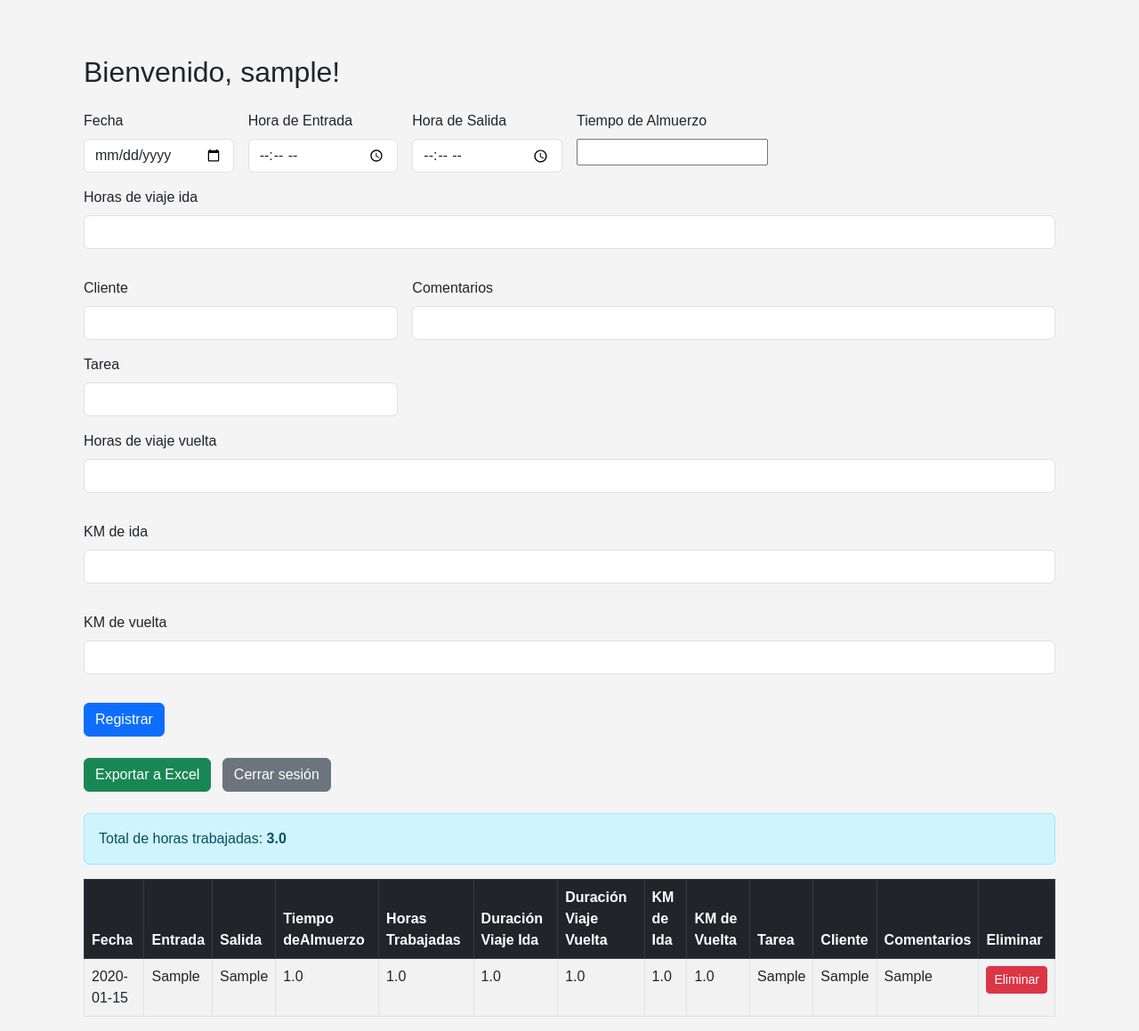
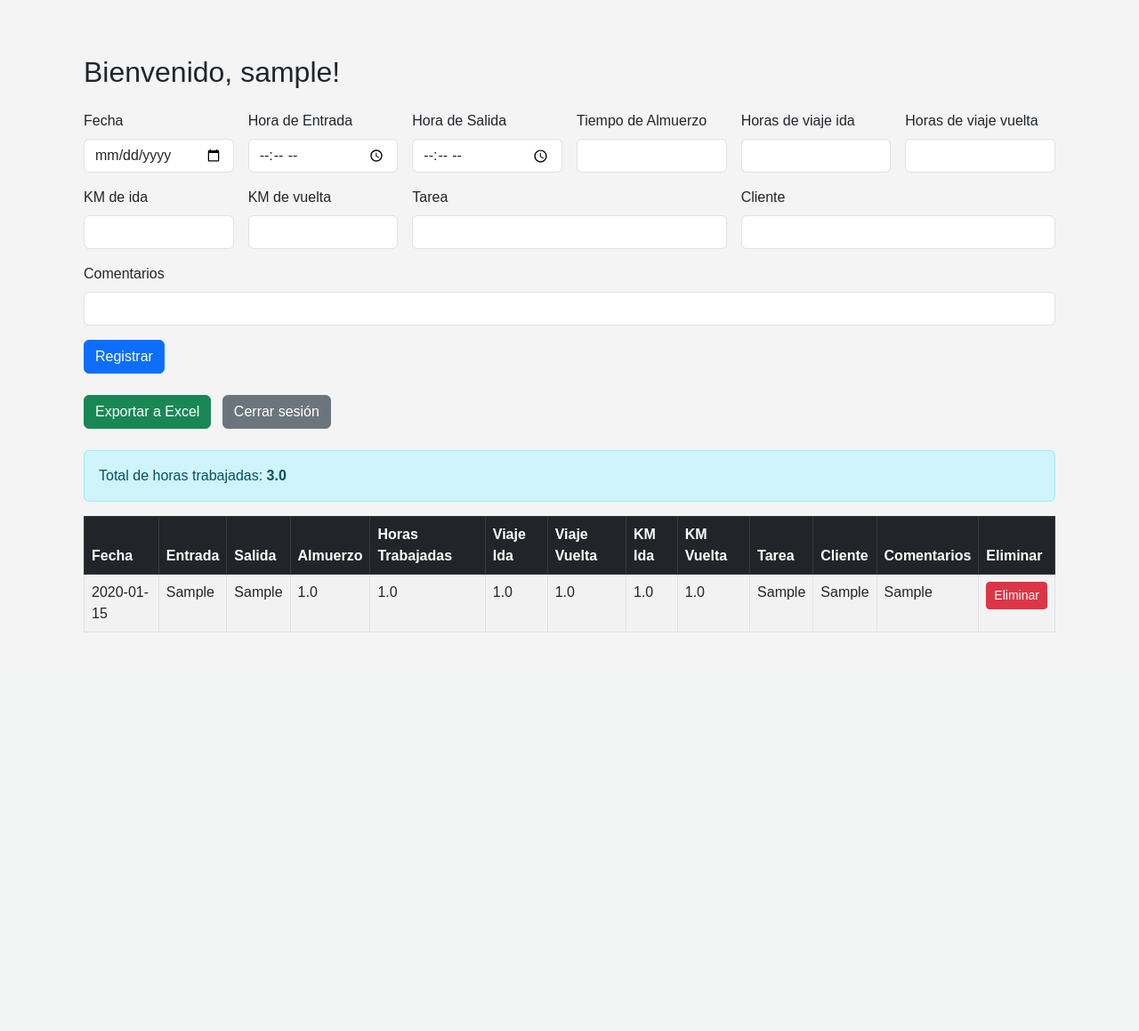
Before and after one commit to GUILLERMOWEB/Registro-de-Horas, a Flask app: page /dashboard in a window 1280 px wide. Shown: the part 56-1215 px from the top of the page at 89% size. After the commit the page ends 767 px from the top, so only its background shows below. Run offline with Flask 3, Linux system fonts and the light colour scheme; the visitor is signed in with stand-in values (Sample User, id 1); tables that the repository leaves empty hold one stand-in row (values such as "Sample post").

Commit message:
Corriho posiciones

```diff
--- a/templates/dashboard.html
+++ b/templates/dashboard.html
@@ -19,55 +19,49 @@
     </div>
     <div class="col-md-2">
       <label for="almuerzo" class="form-label">Tiempo de Almuerzo</label>
-      <input type="number" name="almuerzo" min="0" step="1" required>
+      <input type="number" name="almuerzo" min="0" step="1" class="form-control" required>
     </div>
-    <div class="mb-3">
+    <div class="col-md-2">
       <label for="viaje_ida" class="form-label">Horas de viaje ida</label>
       <input type="number" step="0.01" class="form-control" name="viaje_ida" required>
     </div>
-
+    <div class="col-md-2">
+      <label for="viaje_vuelta" class="form-label">Horas de viaje vuelta</label>
+      <input type="number" step="0.01" class="form-control" name="viaje_vuelta" required>
+    </div>
+    <div class="col-md-2">
+      <label for="km_ida" class="form-label">KM de ida</label>
+      <input type="number" step="0.01" class="form-control" name="km_ida" required>
+    </div>
+    <div class="col-md-2">
+      <label for="km_vuelta" class="form-label">KM de vuelta</label>
+      <input type="number" step="0.01" class="form-control" name="km_vuelta" required>
+    </div>
+    <div class="col-md-4">
+      <label for="tarea" class="form-label">Tarea</label>
+      <input type="text" name="tarea" class="form-control">
+    </div>
     <div class="col-md-4">
       <label for="cliente" class="form-label">Cliente</label>
       <input type="text" name="cliente" class="form-control">
     </div>
-    <div class="col-md-8">
+    <div class="col-md-12">
       <label for="comentarios" class="form-label">Comentarios</label>
       <input type="text" name="comentarios" class="form-control">
-    </div>
-
-    <div class="col-md-4">
-      <label for="tarea" class="form-label">Tarea</label>
-      <input type="text" name="tarea" class="form-control">
-    </div>
-
-    <div class="mb-3">
-      <label for="viaje_vuelta" class="form-label">Horas de viaje vuelta</label>
-      <input type="number" step="0.01" class="form-control" name="viaje_vuelta" required>
-    </div>
-
-    <div class="mb-3">
-      <label for="km_ida" class="form-label">KM de ida</label>
-      <input type="number" step="0.01" class="form-control" name="km_ida" required>
-    </div>
-
-    <div class="mb-3">
-      <label for="km_vuelta" class="form-label">KM de vuelta</label>
-      <input type="number" step="0.01" class="form-control" name="km_vuelta" required>
     </div>
     <div class="col-12">
       <button type="submit" class="btn btn-primary">Registrar</button>
     </div>
-
   </form>
 
   <div class="mb-4">
     <a href="/exportar_excel" class="btn btn-success me-2">Exportar a Excel</a>
     <a href="/logout" class="btn btn-secondary">Cerrar sesión</a>
   </div>
+
   <div class="alert alert-info">
     Total de horas trabajadas: <strong>{{ total_horas }}</strong>
   </div>
-
 
   <div class="table-responsive">
     <table class="table table-striped table-bordered">
@@ -76,12 +70,12 @@
           <th>Fecha</th>
           <th>Entrada</th>
           <th>Salida</th>
-          <th>Tiempo deAlmuerzo</th>
+          <th>Almuerzo</th>
           <th>Horas Trabajadas</th>
-          <th>Duración Viaje Ida</th>
-          <th>Duración Viaje Vuelta</th>
-          <th>KM de Ida</th>
-          <th>KM de Vuelta</th>
+          <th>Viaje Ida</th>
+          <th>Viaje Vuelta</th>
+          <th>KM Ida</th>
+          <th>KM Vuelta</th>
           <th>Tarea</th>
           <th>Cliente</th>
           <th>Comentarios</th>
@@ -105,7 +99,6 @@
           <td>{{ registro.comentarios }}</td>
           <td>
             <form method="POST" action="{{ url_for('borrar_registro', id=registro.id) }}" onsubmit="return confirm('¿Estás seguro de que querés eliminar este registro?');">
-              <input type="hidden" name="registro_id" value="{{ registro.id }}">
               <button type="submit" class="btn btn-danger btn-sm">Eliminar</button>
             </form>
           </td>
```
